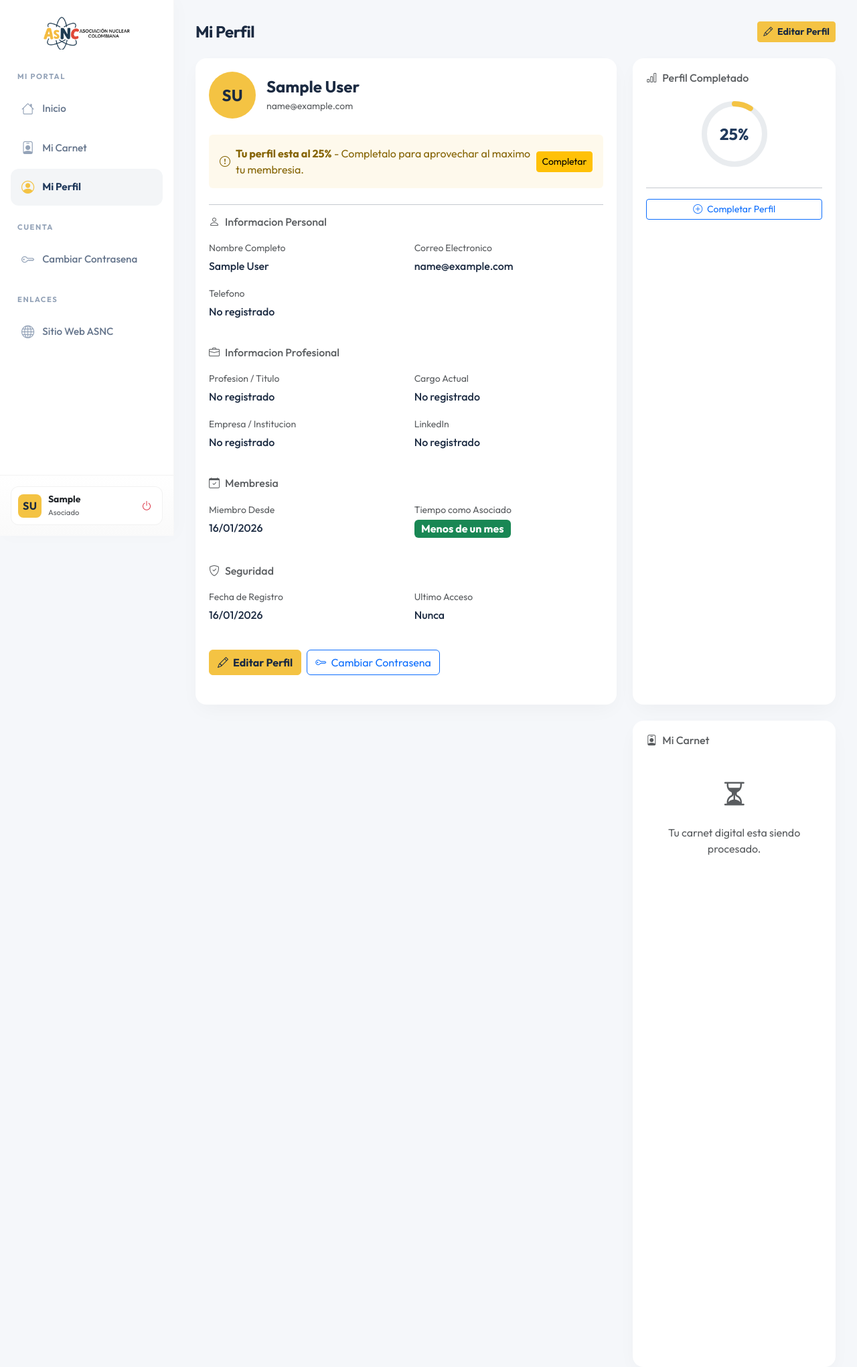
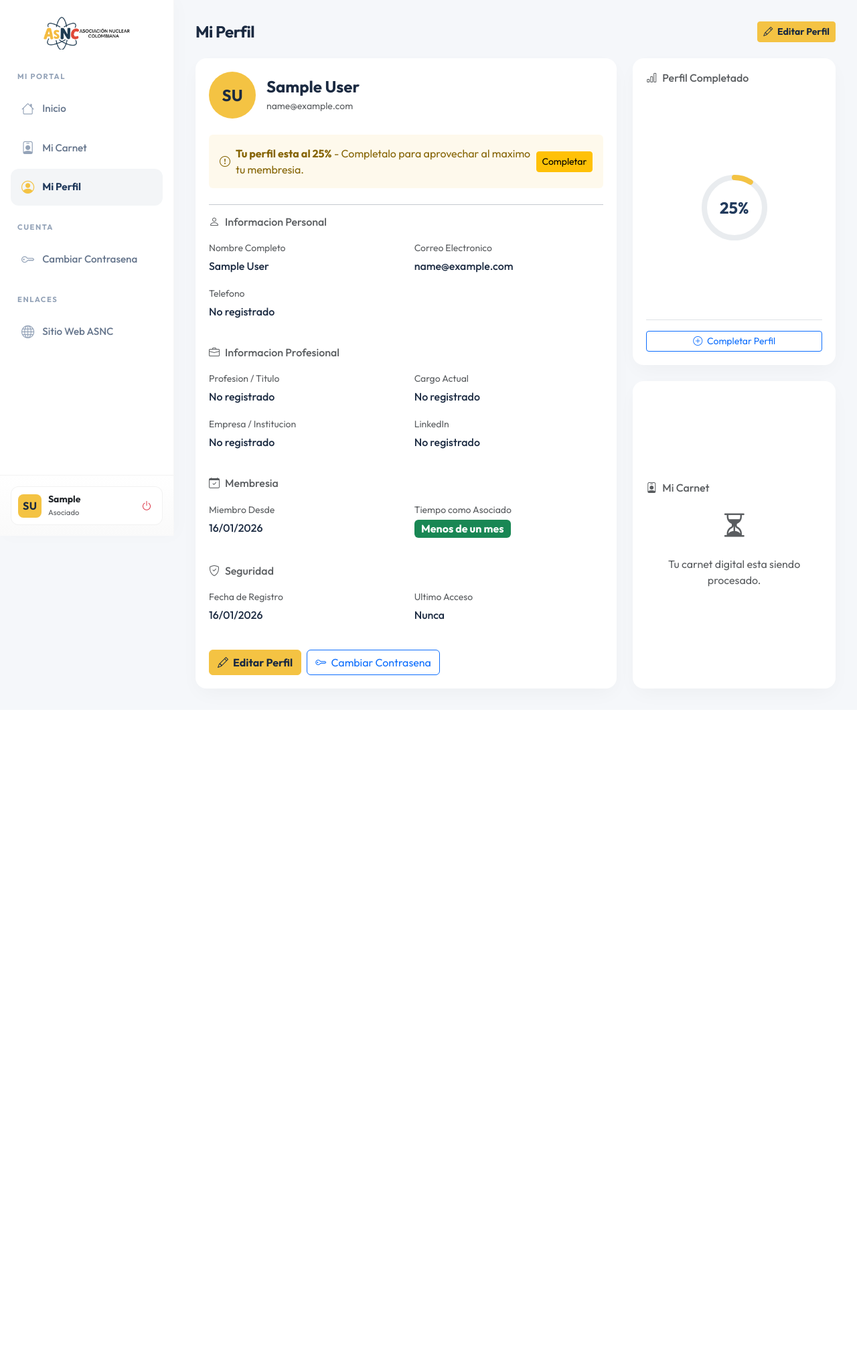
Before and after one commit to Santiago-caicedo/ASNC_WEB, a Django app: page /mi-portal/perfil/ in a window 1280 px wide. Shown: the whole page at 67% size. After the commit the page ends 1041 px from the top, so only its background shows below. Run offline with Django 5.2, Linux system fonts and the light colour scheme; the visitor is signed in with stand-in values (Sample User, id 1).

Commit message:
arreglo en diseño de mi perfiñ

```diff
--- a/members/templates/members/profile.html
+++ b/members/templates/members/profile.html
@@ -9,9 +9,9 @@
     </a>
 </div>
 
-<div class="row g-4">
-    <div class="col-lg-8 order-2 order-lg-1">
-        <div class="kpi-card mb-4">
+<div class="row g-4 align-items-stretch">
+    <div class="col-lg-8 order-2 order-lg-1 d-flex">
+        <div class="kpi-card flex-grow-1">
             <!-- Header with avatar -->
             <div class="d-flex align-items-center mb-4 flex-wrap flex-sm-nowrap">
                 <div class="rounded-circle d-flex align-items-center justify-content-center me-3 mb-2 mb-sm-0 flex-shrink-0"
@@ -138,13 +138,13 @@
         </div>
     </div>
 
-    <div class="col-lg-4 order-1 order-lg-2">
+    <div class="col-lg-4 order-1 order-lg-2 d-flex flex-column" style="gap: 1.5rem;">
         <!-- Profile Completion -->
-        <div class="kpi-card mb-4">
+        <div class="kpi-card flex-grow-1 d-flex flex-column">
             <h6 class="text-muted mb-3"><i class="bi bi-bar-chart me-2"></i>Perfil Completado</h6>
 
-            <div class="text-center py-2">
-                <div class="position-relative d-inline-flex">
+            <div class="text-center flex-grow-1 d-flex flex-column justify-content-center">
+                <div class="position-relative d-inline-flex mx-auto">
                     <svg width="100" height="100" viewBox="0 0 100 100">
                         <circle cx="50" cy="50" r="45" fill="none" stroke="#e9ecef" stroke-width="8"/>
                         <circle cx="50" cy="50" r="45" fill="none"
@@ -161,25 +161,25 @@
             </div>
 
             {% if user.profile_completion < 100 %}
-            <hr>
-            <a href="{% url 'members:profile_edit' %}" class="btn btn-outline-primary btn-sm w-100">
-                <i class="bi bi-plus-circle me-1"></i> Completar Perfil
-            </a>
+            <div class="mt-auto pt-3 border-top">
+                <a href="{% url 'members:profile_edit' %}" class="btn btn-outline-primary btn-sm w-100">
+                    <i class="bi bi-plus-circle me-1"></i> Completar Perfil
+                </a>
+            </div>
             {% endif %}
         </div>
 
         <!-- Card Summary -->
         {% if user.member_card %}
-        <div class="kpi-card">
+        <div class="kpi-card flex-grow-1 d-flex flex-column">
             <h6 class="text-muted mb-3"><i class="bi bi-person-badge me-2"></i>Mi Carnet</h6>
 
-            <div class="text-center py-3">
+            <div class="flex-grow-1 d-flex flex-column justify-content-center">
                 <div style="
                     background: linear-gradient(135deg, #213a5c 0%, #1B2A41 100%);
                     border-radius: 12px;
                     padding: 16px;
                     color: white;
-                    margin-bottom: 16px;
                 ">
                     <div class="d-flex align-items-center justify-content-between mb-2">
                         <small class="opacity-75">ASNC</small>
@@ -191,10 +191,10 @@
                     <small class="opacity-75">{{ user.member_card.full_name }}</small>
                 </div>
 
-                <table class="table table-sm table-borderless text-start mb-3">
+                <table class="table table-sm table-borderless text-start mb-0 mt-3">
                     <tr>
-                        <td class="text-muted">Estado</td>
-                        <td class="text-end">
+                        <td class="text-muted py-1">Estado</td>
+                        <td class="text-end py-1">
                             {% if user.member_card.status == 'ACTIVE' %}
                                 <span class="badge bg-success">Activo</span>
                             {% elif user.member_card.status == 'PENDING_PHOTO' %}
@@ -207,20 +207,22 @@
                         </td>
                     </tr>
                     <tr>
-                        <td class="text-muted">Vencimiento</td>
-                        <td class="text-end">{{ user.member_card.expiry_date|date:"d/m/Y" }}</td>
+                        <td class="text-muted py-1">Vencimiento</td>
+                        <td class="text-end py-1">{{ user.member_card.expiry_date|date:"d/m/Y" }}</td>
                     </tr>
                 </table>
+            </div>
 
+            <div class="mt-auto pt-3">
                 <a href="{% url 'members:card' %}" class="btn btn-asnc-gold btn-sm w-100">
                     <i class="bi bi-eye me-1"></i> Ver Carnet
                 </a>
             </div>
         </div>
         {% else %}
-        <div class="kpi-card">
+        <div class="kpi-card flex-grow-1 d-flex flex-column justify-content-center">
             <h6 class="text-muted mb-3"><i class="bi bi-person-badge me-2"></i>Mi Carnet</h6>
-            <div class="text-center py-4">
+            <div class="text-center">
                 <i class="bi bi-hourglass-split text-muted" style="font-size: 2.5rem;"></i>
                 <p class="text-muted mt-3 mb-0">Tu carnet digital esta siendo procesado.</p>
             </div>
```
